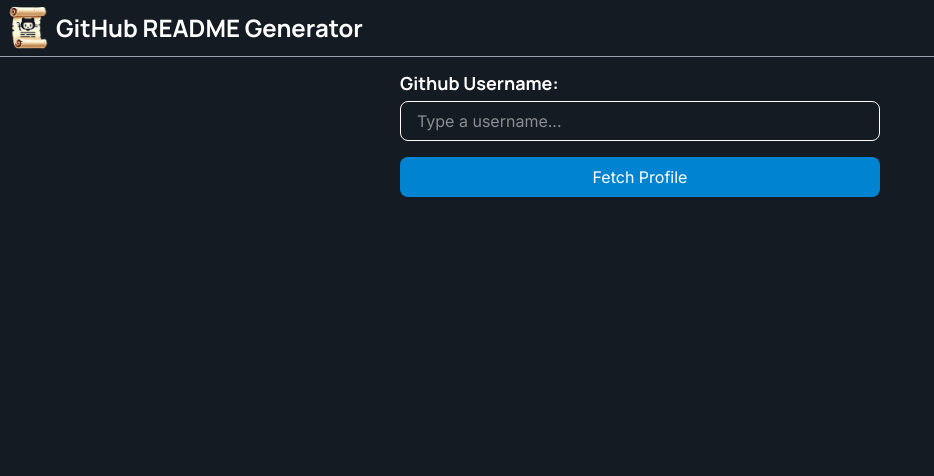
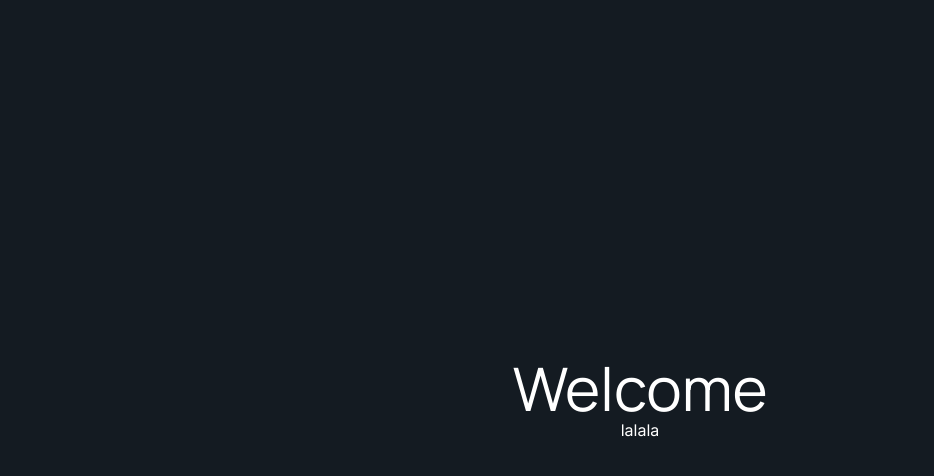
Before and after one commit to jamunoz24/github-readme-generator, a SvelteKit app: page / in a window 1280 px wide. Shown: the top 476 px of the page, without its empty margins (0-934 px from the left). Built offline with nearby package versions, Linux system fonts and the light colour scheme.

Commit message:
refactor: moved components to the components directory. Deleted theme toggle component and css code associated with it

```diff
--- a/src/app.css
+++ b/src/app.css
@@ -1,14 +1,6 @@
 @import 'tailwindcss';
 
-/* 🌞 Light Theme */
 :root {
-  --color-bg: #ffffff;
-  --color-text: #1a202c;
-  --color-primary: #3b82f6; /* Blue */
-}
-
-/* 🌙 Dark Theme */
-[data-theme="dark"] {
   --color-bg: #141B22;
   --color-text: #ffffff;
   --color-primary: #facc15; /* Yellow */
--- a/src/lib/ThemeToggle.svelte
+++ /dev/null
@@ -1,23 +0,0 @@
-<script>
-  import { onMount } from "svelte";
-
-  let theme = "dark";
-
-  onMount(() => {
-    theme = localStorage.getItem("theme") || "light";
-    document.documentElement.setAttribute("data-theme", theme);
-  });
-
-  function toggleTheme() {
-    theme = theme === "light" ? "dark" : "light";
-    document.documentElement.setAttribute("data-theme", theme);
-    localStorage.setItem("theme", theme);
-  }
-</script>
-
-<button
-  on:click={toggleTheme}
-  class="px-4 py-2 rounded bg-primary text-theme border border-gray-300 hover:opacity-80 transition"
->
-  {theme === "light" ? "🌙 Dark Mode" : "☀️ Light Mode"}
-</button>
--- a/src/lib/TextInput.svelte
+++ b/src/lib/components/TextInput.svelte
@@ -1,6 +1,6 @@
 <script lang="ts">
-	import type { GithubUser } from "./types/github";
-	import GithubProfile from "./GithubProfile.svelte";
+	import type { GithubUser } from "../types/github";
+	import { GithubProfile } from "$lib";
 
 	let username = "";
 	let error = "";
--- a/src/lib/index.ts
+++ b/src/lib/index.ts
@@ -1 +1,5 @@
-// place files you want to import through the `$lib` alias in this folder.
+// place files you want to import through the `$lib` alias in this folder
+
+// Export components
+export { default as TextInput } from "$lib/components/TextInput.svelte";
+export { default as GithubProfile } from "$lib/components/GithubProfile.svelte";
--- a/src/routes/+layout.svelte
+++ b/src/routes/+layout.svelte
@@ -1,6 +1,5 @@
 <script lang="ts">
 	import '../app.css';
-	import ThemeToggle from '$lib/ThemeToggle.svelte';
 
 	let { children } = $props();
 </script>
--- a/src/routes/+page.svelte
+++ b/src/routes/+page.svelte
@@ -1,13 +1,38 @@
 <script>
-  import TextInput from "$lib/TextInput.svelte";
+  import { TextInput } from "$lib";
+	import { onMount } from "svelte";
+  import { fly, fade } from "svelte/transition";
+
+  let gitHubOauth = false;
+  let openaiKeyProvided = false;
+  let showWelcome = false;
+
+  onMount(() => {
+    showWelcome = true;
+  });
 </script>
 
 <div class="flex flex-col">
-  <div class="border-b border-gray-400 mb-2 flex items-center">
-    <div class="w-14 h-14">
-      <img src="/the-github-scrolls.png" alt="GitHub Scrolls">
+
+  {#if !gitHubOauth && !openaiKeyProvided}
+    {#if showWelcome}
+    <div class="flex flex-col items-center justify-center min-h-screen">
+      <h1 class="text-6xl "
+        in:fly={{ y: -30, opacity:0, duration: 2000, delay: 300 }}>
+        Welcome
+      </h1>
+      <div in:fade={{ duration: 1500, delay: 800}}>
+        <p>lalala</p>
+      </div>
     </div>
-    <h1 class="text-2xl font-bold">GitHub README Generator</h1>
-  </div>
-  <TextInput />
+    {/if}
+  {:else}
+    <div class="border-b border-gray-500 mb-2 flex items-center px-4">
+      <div class="w-18 h-18">
+        <img src="/the-github-scrolls.png" alt="GitHub Scrolls">
+      </div>
+      <h1 class="text-2xl font-bold">GitHub README Generator</h1>
+    </div>
+    <TextInput />
+  {/if}
 </div>
```
Also changed, not shown: src/lib/components/GithubProfile.svelte (renamed from src/lib/GithubProfile.svelte).
